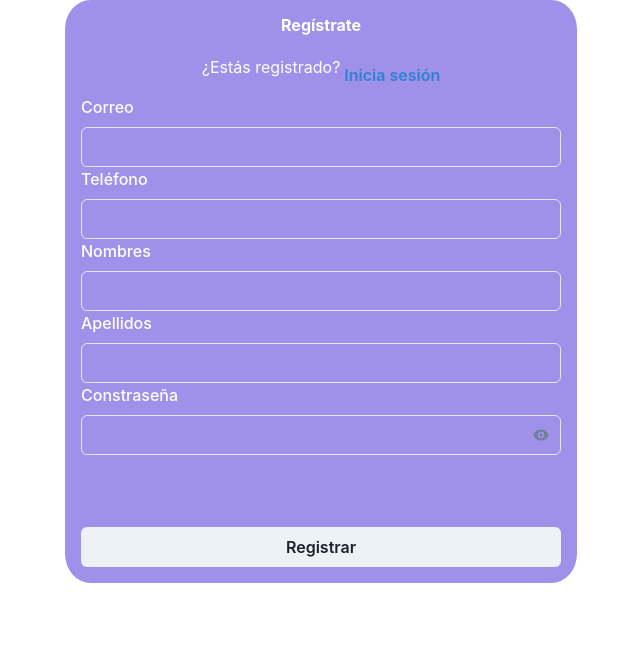
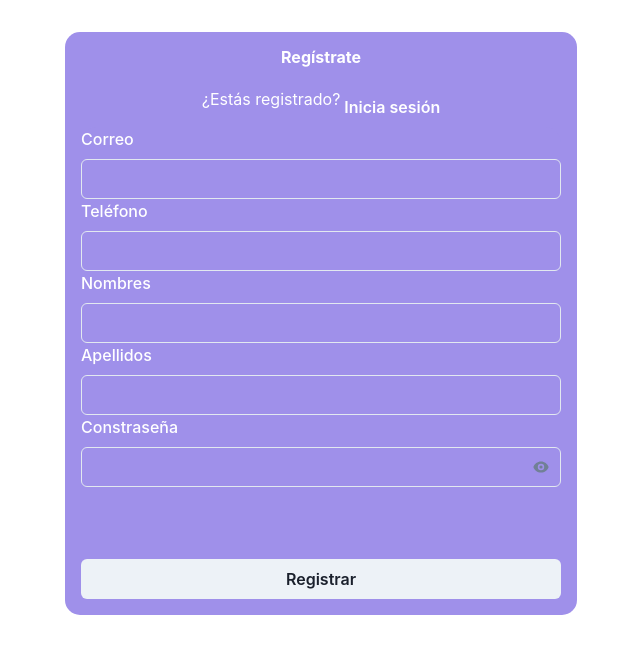
Before and after one commit to Cjulianmd/demo-day-projects-tu-pc-en-forma, a React (Create React App) app: page /signin in a window 1280 px wide. Shown: the top 654 px of the page, without its empty margins (319-959 px from the left). Built offline with nearby package versions, Linux system fonts and the light colour scheme; no server answers.

Commit message:
ReparaciónLogInSignIn

```diff
--- a/src/Components/Pages/login/Input.jsx
+++ b/src/Components/Pages/login/Input.jsx
@@ -1,6 +1,5 @@
 import {
   Button,
-  Checkbox,
   FormControl,
   FormLabel,
   IconButton,
@@ -10,14 +9,6 @@ import {
   Stack,
   useDisclosure,
   useMergeRefs,
-  Menu,
-  MenuButton,
-  MenuList,
-  MenuItem,
-  MenuItemOption,
-  MenuGroup,
-  MenuOptionGroup,
-  MenuDivider,
 
 } from '@chakra-ui/react'
 import { toast } from 'react-toastify';
@@ -84,13 +75,13 @@ export const Inputsigin = React.forwardRef((props, ref) => {
       })
       .then((userCredential) => {
         // Signed in
-        const user = userCredential.user;
+        // const user = userCredential.user;
         reset()
         // ...
       })
       .catch((error) => {
-        const errorCode = error.code;
-        const errorMessage = error.message;
+        // const errorCode = error.code;
+        // const errorMessage = error.message;
         toast.error('Algo ha fallado. Contacata al administrador.')
         // ..
       });
--- a/src/Components/Pages/login/OAuthButtonGroup.jsx
+++ b/src/Components/Pages/login/OAuthButtonGroup.jsx
@@ -1,15 +1,12 @@
 import { Button, ButtonGroup, VisuallyHidden } from '@chakra-ui/react'
 import { GoogleIcon } from './ProviderIcons'
-import { getAuth, signInWithPopup, GoogleAuthProvider, FacebookAuthProvider } from "firebase/auth";
-
-
+import { getAuth, signInWithPopup} from "firebase/auth";
 import { useNavigate } from 'react-router-dom';
 import { useDispatch } from 'react-redux';
 import { actionLogIn } from '../../../Redux/Actions/Actions';
 import { toast } from 'react-toastify';
 import { db, face, google } from '../../../Utils/JulianFirebase';
 import { doc, getDoc } from 'firebase/firestore';
-// import { useNavigate } from 'react-router-dom';
 
 const providers = [
   {
--- a/src/Components/Pages/login/PasswordField.jsx
+++ b/src/Components/Pages/login/PasswordField.jsx
@@ -9,7 +9,6 @@ import {
   Stack,
   useDisclosure,
   useMergeRefs
-
 } from '@chakra-ui/react'
 import * as React from 'react'
 import { HiEye, HiEyeOff } from 'react-icons/hi'
@@ -18,8 +17,7 @@ import { getAuth } from "firebase/auth";
 import { toast } from 'react-toastify';
 import { useDispatch } from 'react-redux';
 import { actionLogIn } from '../../../Redux/Actions/Actions';
-import { doc, getDoc, setDoc } from "firebase/firestore";
-import { createUserWithEmailAndPassword, updateProfile, sendEmailVerification } from 'firebase/auth';
+import { doc, getDoc } from "firebase/firestore";
 import { signInWithEmailAndPassword } from 'firebase/auth';
 import { useNavigate } from 'react-router-dom';
 import { db } from '../../../Utils/JulianFirebase';
@@ -31,7 +29,7 @@ export const PasswordField = React.forwardRef((props, ref) => {
   const { isOpen, onToggle } = useDisclosure()
   const inputRef = React.useRef(null)
   const mergeRef = useMergeRefs(inputRef, ref)
-  const [formValues, handleInputChange, reset] = useForm({
+  const [formValues, handleInputChange] = useForm({
     email: '',
     password: '',
   })
@@ -63,8 +61,8 @@ export const PasswordField = React.forwardRef((props, ref) => {
               }
             })
             .catch((error) => {
-              const errorCode = error.code;
-              const errorMessage = error.message;
+              // const errorCode = error.code;
+              // const errorMessage = error.message;
               toast.error('Correo o contraseña incorrectas')
             });
         }
--- a/src/Components/Pages/login/create.jsx
+++ b/src/Components/Pages/login/create.jsx
@@ -2,22 +2,19 @@ import {
   Box,
   Button,
   Container,
-  Divider,
   Heading,
   HStack,
   Stack,
   Text,
   useBreakpointValue,
-  useColorModeValue,
 } from '@chakra-ui/react'
 import * as React from 'react'
 import { NavLink } from 'react-router-dom'
 import { Inputsigin } from './Input'
-import { OAuthButtonGroup } from './OAuthButtonGroup'
 
 export const Create = () => (
     <Container
-    style={{ backgroundColor: '#9f90ea', padding: '1rem', borderRadius: '5%' }}
+    style={{ backgroundColor: '#9f90ea', padding: '1rem', borderRadius: '15px', marginTop: '2rem' }}
       maxW="lg"
       py={{
         base: '12',
@@ -47,14 +44,14 @@ export const Create = () => (
             <HStack spacing="1" justify="center">
               <Text color='white'>¿Estás registrado?</Text>
               <NavLink to="/login">
-                <Button variant="link" colorScheme="blue">
+                <Button variant="link" color="white">
                   Inicia sesión
                 </Button>
               </NavLink>
             </HStack>
           </Stack>
         <Box
-        style={{ backgroundColor: '#9f90ea', padding: '0rem', borderRadius: '5%' }}
+        style={{ backgroundColor: '#9f90ea', padding: '0rem', borderRadius: '15px' }}
         py={{
           base: '0',
           sm: '8',
--- a/src/Components/Pages/login/login.jsx
+++ b/src/Components/Pages/login/login.jsx
@@ -1,7 +1,6 @@
 import {
   Box,
   Button,
-
   Container,
   Divider,
   Heading,
@@ -9,13 +8,11 @@ import {
   Stack,
   Text,
   useBreakpointValue,
-  useColorModeValue,
 } from '@chakra-ui/react'
 import * as React from 'react'
 import { NavLink } from 'react-router-dom';
 import { PasswordField } from './PasswordField'
 import { OAuthButtonGroup } from './OAuthButtonGroup';
-import { useNavigate } from 'react-router-dom';
 
 export const LogIn = () => (
 
```
